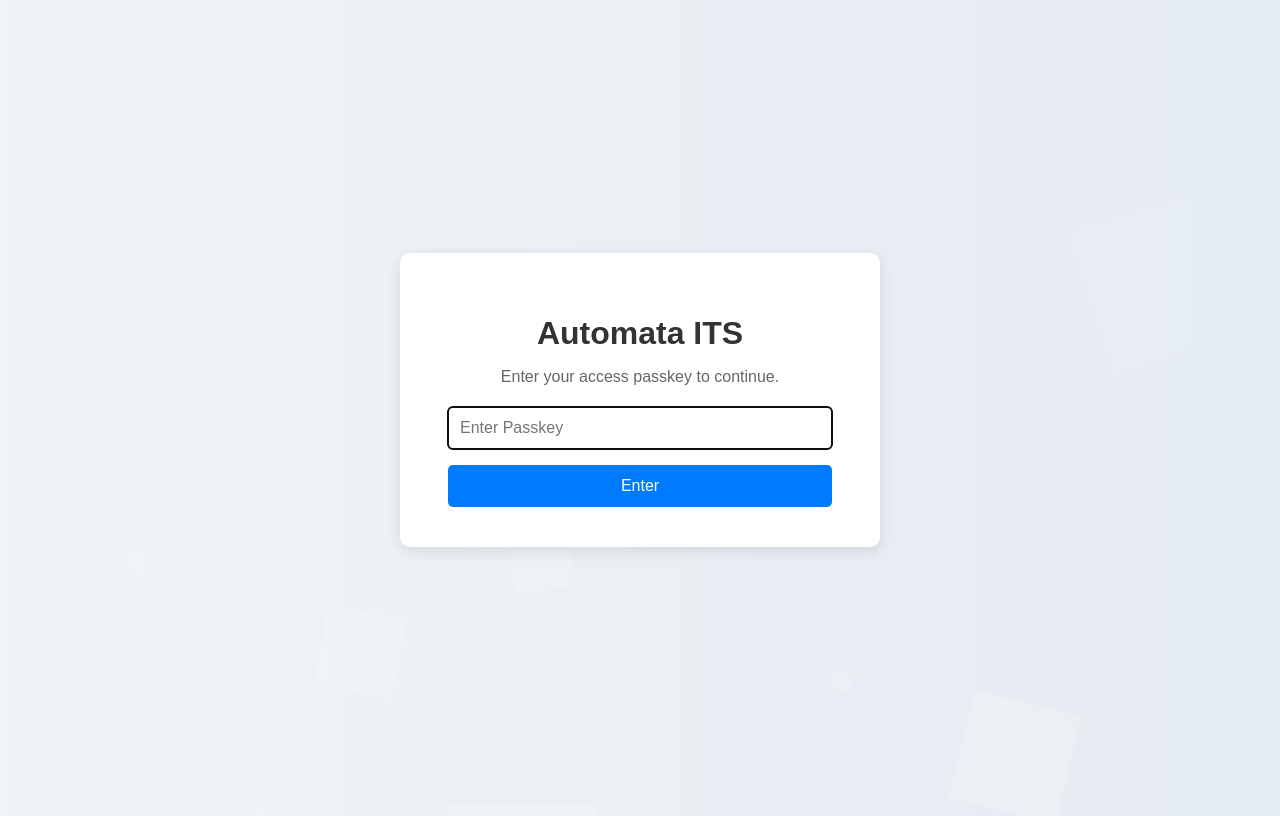
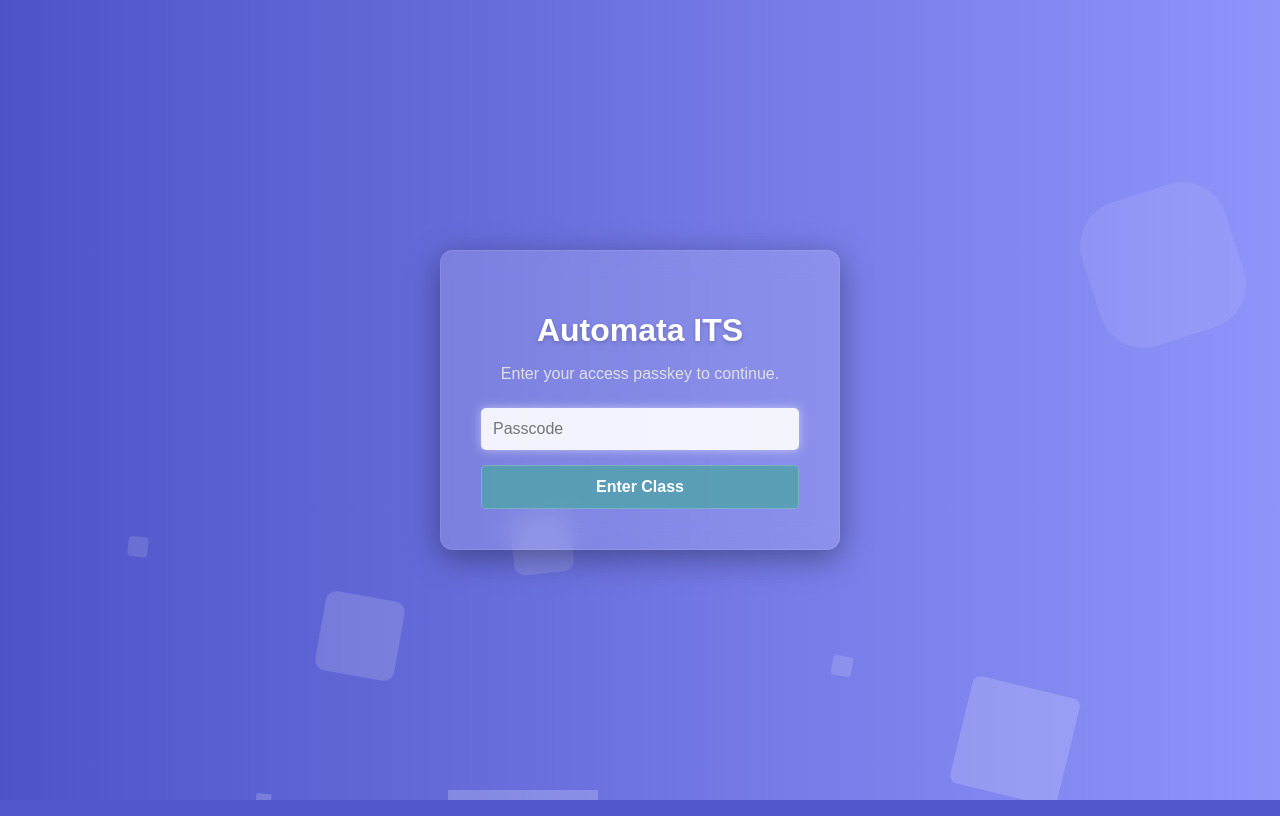
Before and after one commit to youssefmetwalli/ITS-FA, a Flask app: page /login in a window 1280 px wide. Run offline with Flask 3, Linux system fonts and the light colour scheme; parts of the project's set-up code (start-up, migrations or seed data) failed here and were passed over; some libraries are stand-ins or nearby versions.

Commit message:
updated login

```diff
--- a/templates/login_simple.html
+++ b/templates/login_simple.html
@@ -5,18 +5,104 @@
     <meta charset="UTF-8">
     <meta name="viewport" content="width=device-width,initial-scale=1.0">
     <title>Login to Automata Tutor</title>
+    <!-- Include your main stylesheet if it contains the @keyframes for circles -->
     <link rel="stylesheet" href="/static/css/styles.css">
+
     <style>
+        /* 1. Base Setup matching Home Screen */
+        * {
+            box-sizing: border-box;
+        }
+
         body {
-            background: linear-gradient(to right, #f0f4f8, #e4ebf1);
-            margin: 0;
+            background: linear-gradient(to left, #8f94fb, #4e54c8);
             font-family: Arial, sans-serif;
             display: flex;
             align-items: center;
             justify-content: center;
             min-height: 100vh;
+            margin: 0;
+            overflow: hidden; /* Prevent scrollbars from the animations */
         }
 
+        /* 2. The Login Card - Styled like your 'progress-container' */
+        .login-card {
+            position: relative;
+            z-index: 10; /* Ensure it sits above the background circles */
+            width: 100%;
+            max-width: 400px;
+            padding: 40px;
+            text-align: center;
+
+            /* Glassmorphism Logic from Home Screen */
+            background: rgba(255, 255, 255, 0.15); /* Slightly lighter for login */
+            -webkit-backdrop-filter: blur(12px);
+            backdrop-filter: blur(12px);
+            border: 1px solid rgba(255, 255, 255, 0.1);
+            box-shadow: 0 8px 32px 0 rgba(0, 0, 0, 0.37);
+            border-radius: 0.8rem;
+            color: #fff; /* White text looks better on Glass */
+        }
+
+        h1 {
+            color: #fff;
+            margin-bottom: 10px;
+            text-shadow: 0 2px 4px rgba(0,0,0,0.2);
+        }
+
+        p {
+            color: #e0e0e0;
+            margin-bottom: 25px;
+        }
+
+        /* 3. Input Fields */
+        input {
+            width: 100%;
+            padding: 12px;
+            margin-bottom: 15px;
+            border: none;
+            border-radius: 5px;
+            font-size: 16px;
+            background: rgba(255, 255, 255, 0.9);
+            color: #333;
+            outline: none;
+        }
+
+        input:focus {
+            box-shadow: 0 0 10px rgba(255, 255, 255, 0.5);
+        }
+
+        /* 4. Button - Matching Home styles */
+        button {
+            width: 100%;
+            padding: 12px;
+            background-color: rgba(81, 163, 171, 0.8); /* Teal-ish color from home hover */
+            color: white;
+            border: 1px solid rgba(255,255,255,0.2);
+            border-radius: 5px;
+            font-size: 16px;
+            font-weight: bold;
+            cursor: pointer;
+            transition: all 0.2s ease-in-out;
+        }
+
+        button:hover {
+            background-color: rgba(81, 163, 171, 1);
+            transform: translateY(-2px);
+            box-shadow: 0 4px 15px rgba(0,0,0,0.2);
+        }
+
+        .error {
+            color: #ffcccc;
+            background-color: rgba(216, 0, 12, 0.2);
+            border: 1px solid rgba(216, 0, 12, 0.4);
+            padding: 10px;
+            border-radius: 5px;
+            margin-top: 15px;
+            font-size: 14px;
+        }
+
+        /* 5. The Animated Background Circles */
         .circles {
             position: absolute;
             top: 0;
@@ -24,65 +110,50 @@
             width: 100%;
             height: 100%;
             overflow: hidden;
-            z-index: -1;
+            margin: 0;
+            padding: 0;
+            z-index: 1; /* Behind the card */
         }
 
-        .login-card {
-            background: white;
-            padding: 40px;
-            border-radius: 10px;
-            box-shadow: 0 4px 15px rgba(0, 0, 0, 0.1);
-            text-align: center;
-            width: 100%;
-            max-width: 400px;
+        .circles li {
+            position: absolute;
+            display: block;
+            list-style: none;
+            width: 20px;
+            height: 20px;
+            background: rgba(255, 255, 255, 0.2);
+            animation: animate 25s linear infinite;
+            bottom: -150px;
         }
 
-        h1 {
-            color: #333;
-            margin-bottom: 10px;
-        }
+        .circles li:nth-child(1) { left: 25%; width: 80px; height: 80px; animation-delay: 0s; }
+        .circles li:nth-child(2) { left: 10%; width: 20px; height: 20px; animation-delay: 2s; animation-duration: 12s; }
+        .circles li:nth-child(3) { left: 70%; width: 20px; height: 20px; animation-delay: 4s; }
+        .circles li:nth-child(4) { left: 40%; width: 60px; height: 60px; animation-delay: 0s; animation-duration: 18s; }
+        .circles li:nth-child(5) { left: 65%; width: 20px; height: 20px; animation-delay: 0s; }
+        .circles li:nth-child(6) { left: 75%; width: 110px; height: 110px; animation-delay: 3s; }
+        .circles li:nth-child(7) { left: 35%; width: 150px; height: 150px; animation-delay: 7s; }
+        .circles li:nth-child(8) { left: 50%; width: 25px; height: 25px; animation-delay: 15s; animation-duration: 45s; }
+        .circles li:nth-child(9) { left: 20%; width: 15px; height: 15px; animation-delay: 2s; animation-duration: 35s; }
+        .circles li:nth-child(10){ left: 85%; width: 150px; height: 150px; animation-delay: 0s; animation-duration: 11s; }
 
-        p {
-            color: #666;
-            margin-bottom: 20px;
-        }
-
-        input {
-            width: 90%;
-            padding: 12px;
-            margin-bottom: 15px;
-            border: 1px solid #ddd;
-            border-radius: 5px;
-            font-size: 16px;
-        }
-
-        button {
-            width: 96%;
-            padding: 12px;
-            background-color: #007bff;
-            color: white;
-            border: none;
-            border-radius: 5px;
-            font-size: 16px;
-            cursor: pointer;
-        }
-
-        button:hover {
-            background-color: #0056b3;
-        }
-
-        .error {
-            color: #d8000c;
-            background-color: #ffe6e6;
-            padding: 10px;
-            border-radius: 5px;
-            margin-top: 10px;
-            font-size: 14px;
+        @keyframes animate {
+            0% {
+                transform: translateY(0) rotate(0deg);
+                opacity: 1;
+                border-radius: 0;
+            }
+            100% {
+                transform: translateY(-1000px) rotate(720deg);
+                opacity: 0;
+                border-radius: 50%;
+            }
         }
     </style>
 </head>
 
 <body>
+    <!-- Background Animation -->
     <ul class="circles">
         <li></li>
         <li></li>
@@ -95,19 +166,22 @@
         <li></li>
         <li></li>
     </ul>
+
+    <!-- Login Container -->
     <div class="login-card">
         <h1>Automata ITS</h1>
         <p>Enter your access passkey to continue.</p>
 
         <form action="/login" method="POST">
-            <input type="password" name="password" placeholder="Enter Passkey" required autofocus>
-            <button type="submit">Enter</button>
+            <!-- IMPORTANT: name matches app.py -->
+            <input type="password" name="password" placeholder="Passcode" required autofocus>
+            <button type="submit">Enter Class</button>
         </form>
 
         {% if error %}
         <div class="error">{{ error }}</div>
         {% endif %}
     </div>
+
 </body>
-
 </html>
```
